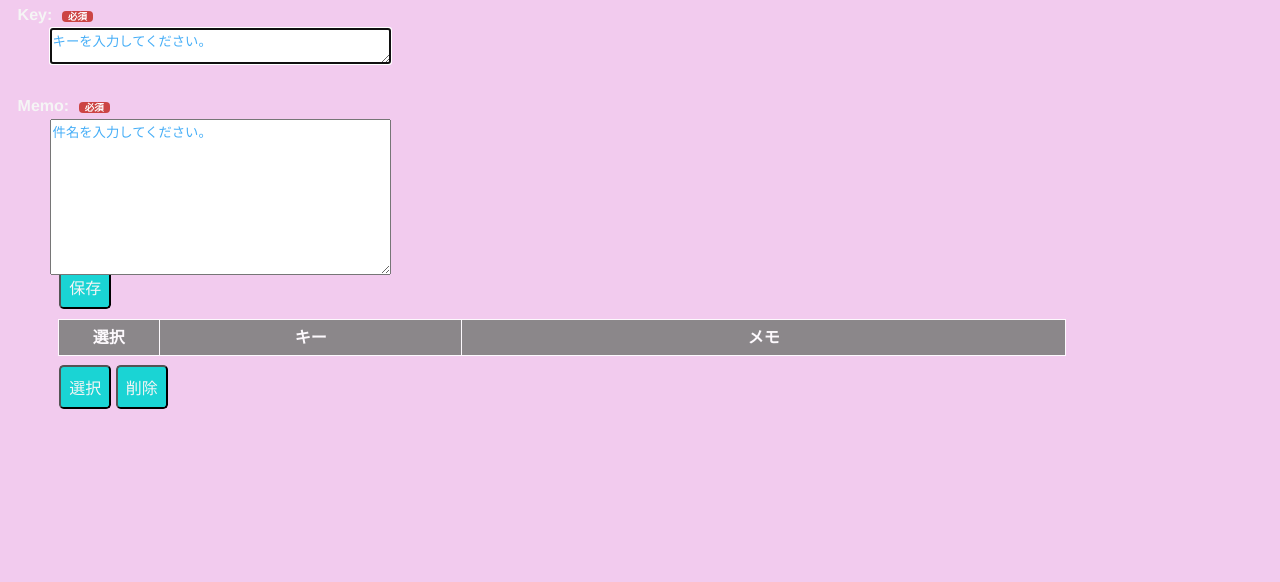
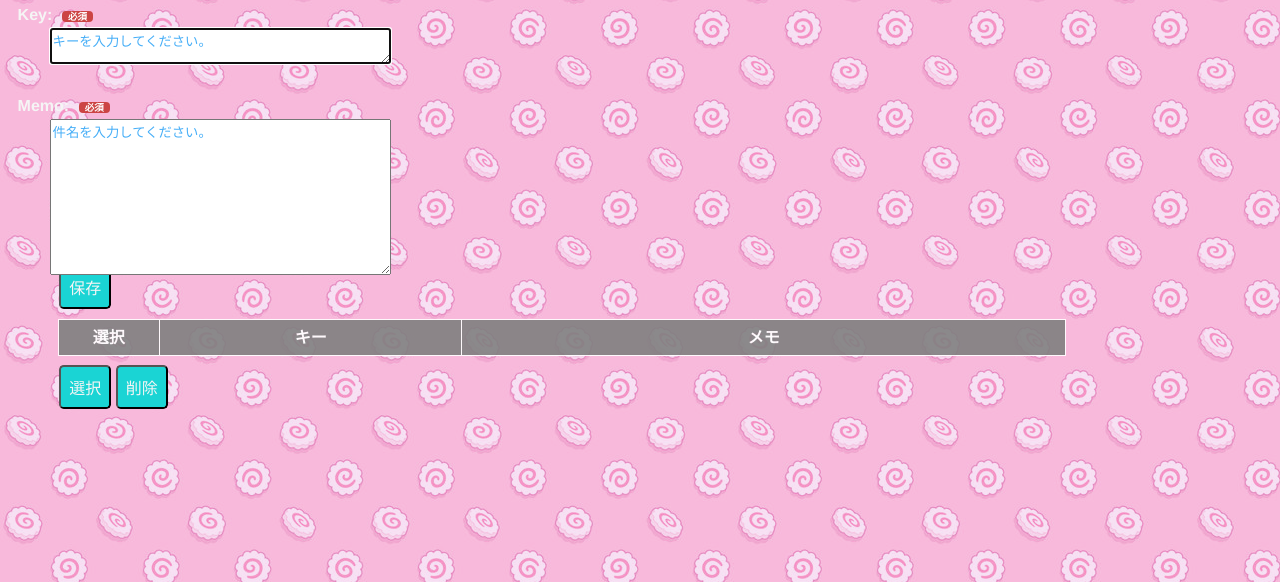
Before and after one commit to TrinhNG1/schoolprojects, a plain HTML site: page 04_memo/04_memo/memo.html in a window 1280 px wide. Shown: the part 218-800 px from the top of the page. Drawn offline with Linux system fonts and the light colour scheme.

Commit message:
Update memo.css

```diff
--- a/04_memo/04_memo/css/memo.css
+++ b/04_memo/04_memo/css/memo.css
@@ -18,7 +18,7 @@ body{
   text-align: center;
   background-color:rgba(233, 168, 227, 0.6);
   background-blend-mode: soft-light;
-  background-image: url(img/img1.jpg);
+  background-image: url(../img/img1.jpg);
 }
 
 header, main, footer, h1, h2, h3, p, div, table, .field, .btn-area, .filler01 {
```
